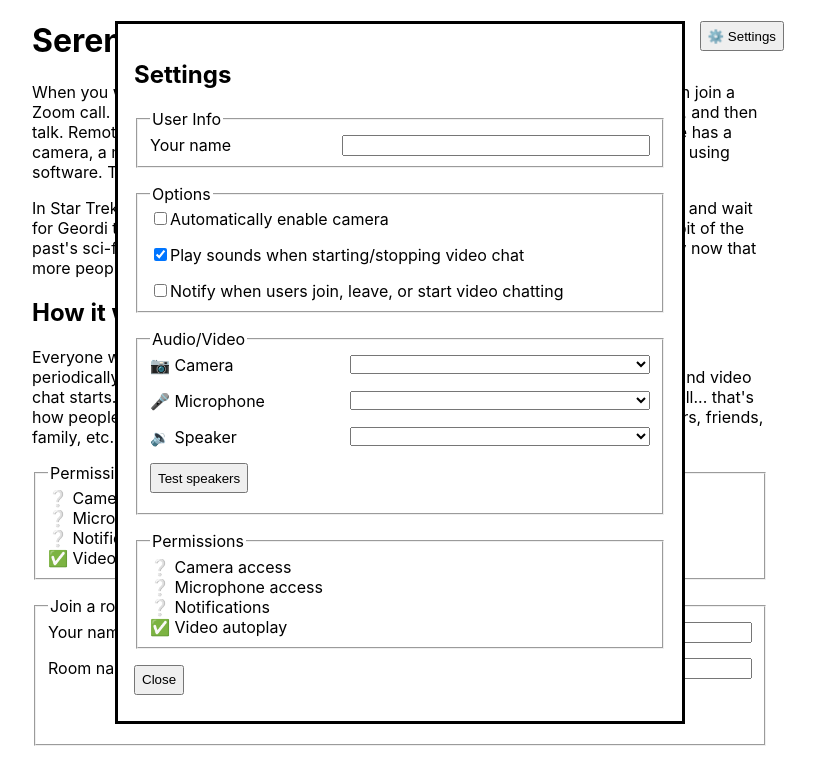
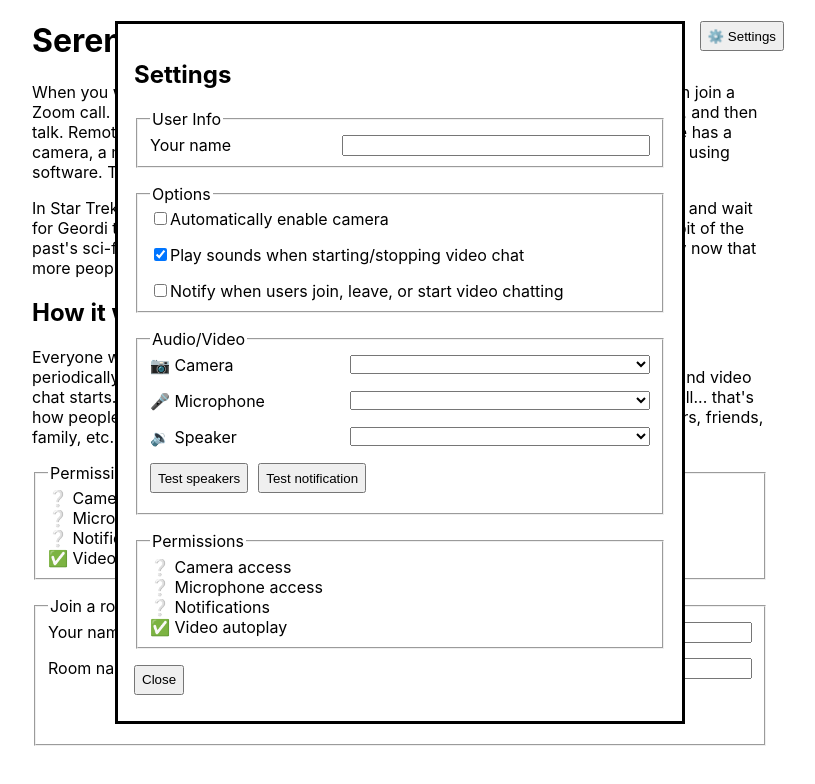
Before and after one commit to ggreer/serendipity, a React (Create React App) app: page / in a window 1280 px wide. Both pictures are taken after a click on the button "⚙️ Settings". Shown: the top 784 px of the page, without its empty margins (240-1055 px from the left). Built offline with nearby package versions, Linux system fonts and the light colour scheme.

Commit message:
Add notification test feature.

```diff
--- a/src/Settings.tsx
+++ b/src/Settings.tsx
@@ -51,6 +51,19 @@ export type Action = { type: ActionType, name: SettingName, value: string|boolea
 
 export const SettingsContext = createContext(defaultSettings);
 export const SettingsDispatchContext = createContext<React.Dispatch<Action>>((i) => i); // dumb identity function to get around type error
+
+
+async function testNotification () {
+  const notificationPermission = await navigator.permissions.query({ name: "notifications" });
+  if (notificationPermission.state !== "granted") {
+    Notification.requestPermission();
+  }
+
+  const notification = new Notification("Test");
+  setTimeout(() => {
+    notification.close();
+  }, 5000);
+}
 
 
 function settingsReducer (settings=defaultSettings, action: Action) {
@@ -183,6 +196,7 @@ export const Settings = () => {
           <div className="break" />
 
           <button type="button" onClick={() => playTestSound()}>Test speakers</button>
+          <button type="button" onClick={() => testNotification()}>Test notification</button>
         </fieldset>
 
         <Permissions />
```
